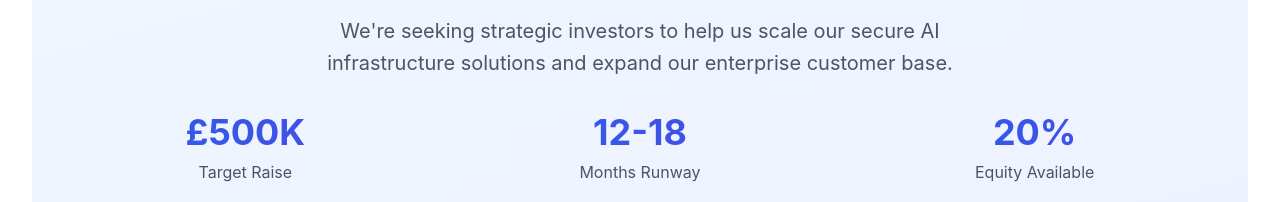
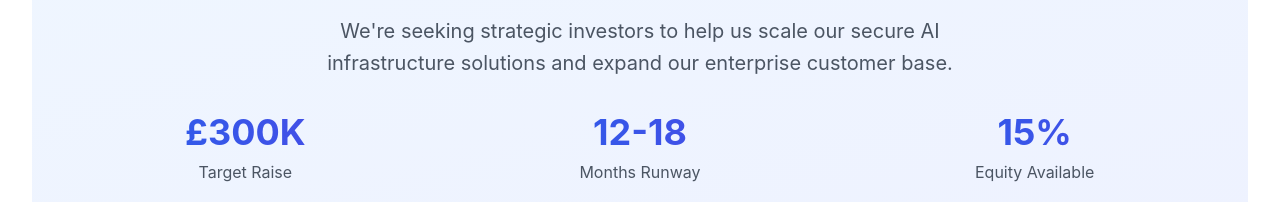
Before and after one commit to GitFarhanS/aib-App, a React (Vite) app: page /deck in a window 1280 px wide. Shown: the part 1068-1270 px from the top of the page. Built offline with nearby package versions, Linux system fonts and the light colour scheme.

Commit message:
Changed funding and equity

```diff
--- a/src/Deck.jsx
+++ b/src/Deck.jsx
@@ -91,7 +91,7 @@
 
             <div className="grid md:grid-cols-3 gap-8 mb-8">
               <div className="text-center">
-                <div className="text-4xl font-bold bg-gradient-to-r from-blue-600 to-indigo-600 bg-clip-text text-transparent mb-2">£500K</div>
+                <div className="text-4xl font-bold bg-gradient-to-r from-blue-600 to-indigo-600 bg-clip-text text-transparent mb-2">£300K</div>
                 <p className="text-gray-600">Target Raise</p>
               </div>
               <div className="text-center">
@@ -99,7 +99,7 @@
                 <p className="text-gray-600">Months Runway</p>
               </div>
               <div className="text-center">
-                <div className="text-4xl font-bold bg-gradient-to-r from-blue-600 to-indigo-600 bg-clip-text text-transparent mb-2">20%</div>
+                <div className="text-4xl font-bold bg-gradient-to-r from-blue-600 to-indigo-600 bg-clip-text text-transparent mb-2">15%</div>
                 <p className="text-gray-600">Equity Available</p>
               </div>
             </div>
```
